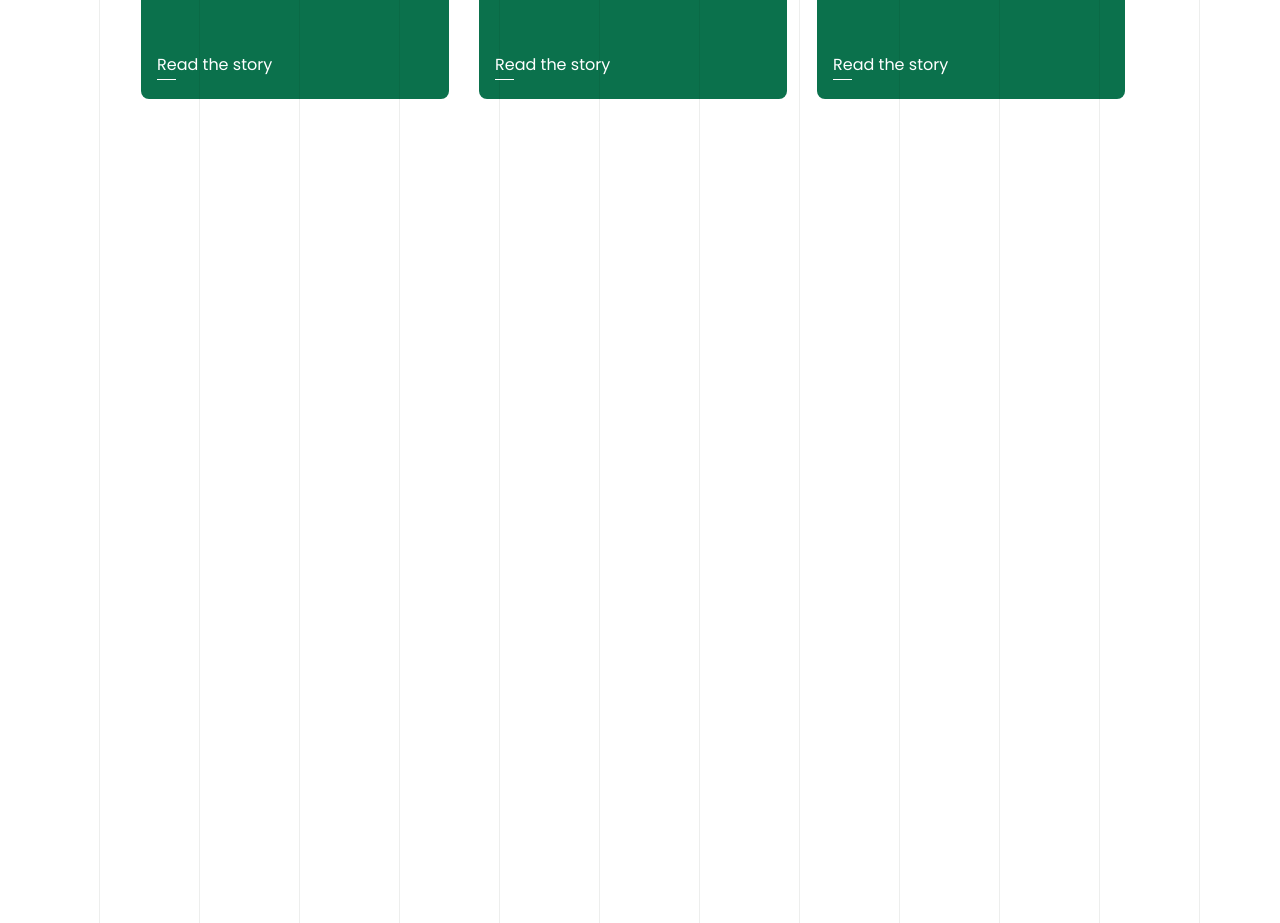
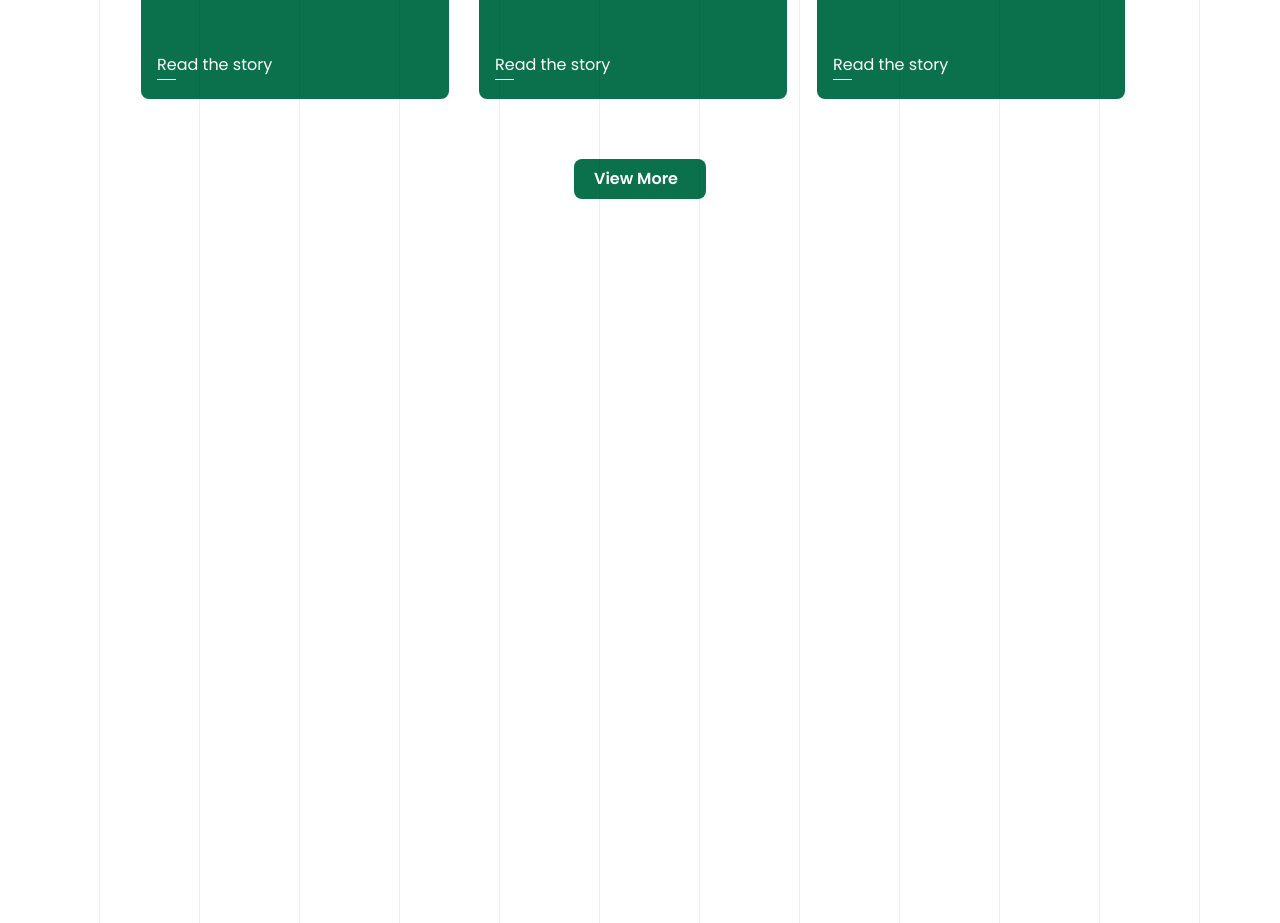
Before and after one commit to cottonSdtNadim/cotton-website-task, a React (Vite) app: page / in a window 1280 px wide. Shown: the part 4160-5083 px from the top of the page. Built offline with nearby package versions, Linux system fonts and the light colour scheme.

Commit message:
animated button added

```diff
--- a/src/components/LatestNews.jsx
+++ b/src/components/LatestNews.jsx
@@ -1,5 +1,6 @@
 import { useQuery } from "@tanstack/react-query";
 import axios from "axios";
+import AnimatedButton from "./AnimatedButton";
 import ImageCard from "./ImageCard";
 import SectionTitle from "./Sectiontitle";
 
@@ -15,10 +16,20 @@ const LatestNews = () => {
   return (
     <div className="mt-[164px]">
       <SectionTitle title={"Latest News"}></SectionTitle>
+
+      {/* Looping Latest News with map() */}
       <div className="grid grid-cols-3 gap-4 mx-[141px]">
         {latestNews.map((singleNews, index) => (
           <ImageCard key={index} singleNews={singleNews}></ImageCard>
         ))}
+      </div>
+
+      <div className="mt-16 flex justify-center">
+        <AnimatedButton
+          label={"View More"}
+          labelColor={"white"}
+          bgColor={"#0B714C"}
+        ></AnimatedButton>
       </div>
     </div>
   );
```
Also changed, not shown: src/components/ImageCard.jsx (+0 -10 lines).
